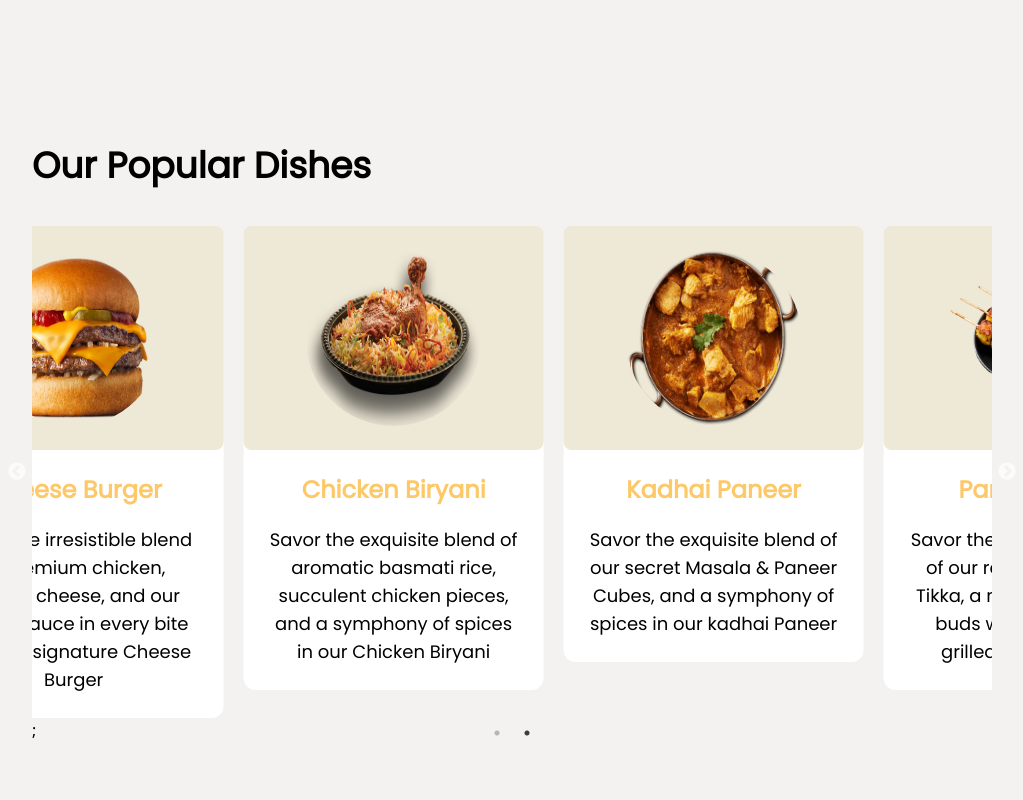
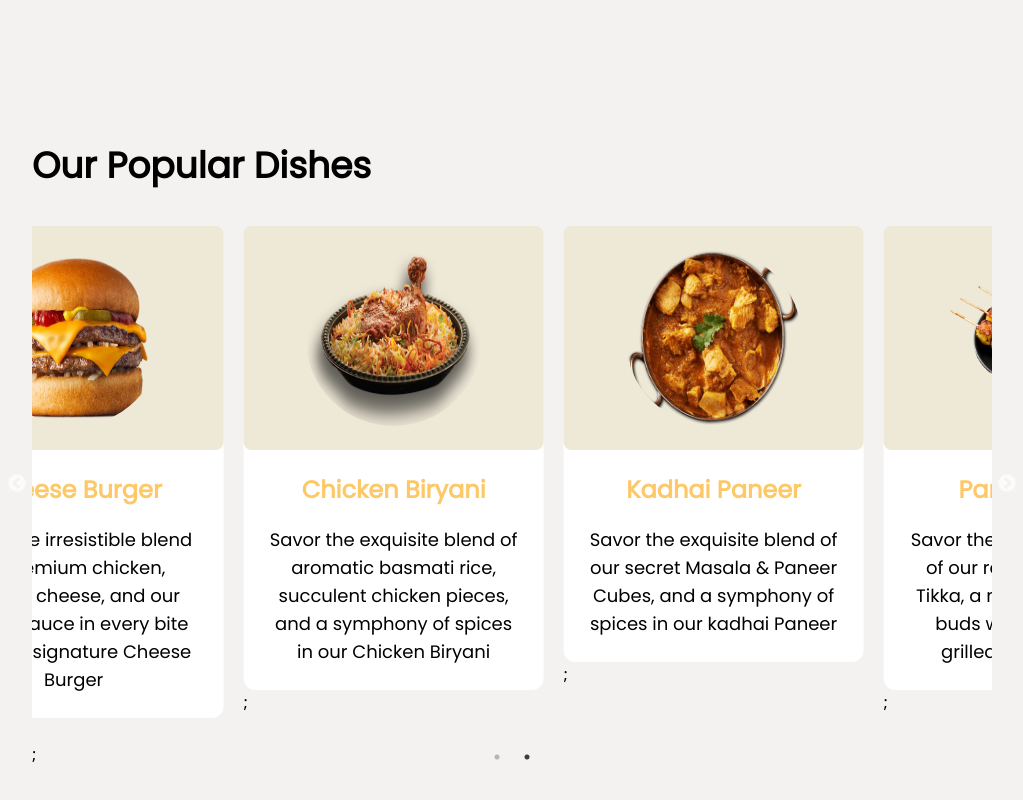
Before and after one commit to Nigam2004/Food-Order-Frontend, a React (Vite) app: page / in a window 1280 px wide. Shown: the part 604-1404 px from the top of the page, without its empty margins (128-1151 px from the left). Built offline with nearby package versions, Linux system fonts and the light colour scheme.

Commit message:
componet separated done

```diff
--- a/src/App.jsx
+++ b/src/App.jsx
@@ -1,13 +1,11 @@
 import React from "react";
 import Home from "./pages/home";
-import SliderPage from "./pages/SliderPage";
+
 import Chef from "./pages/Chef";
 function App() {
   return (
     <>
       <Home />
-      <SliderPage />
-      <Chef />
     </>
   );
 }
--- a/src/components/Carousel.jsx
+++ b/src/components/Carousel.jsx
@@ -1,9 +1,8 @@
-import SliderApi from "./SliderApi";
 import Slider from "react-slick";
 import "slick-carousel/slick/slick.css";
 import "slick-carousel/slick/slick-theme.css";
 
-export default function Carousel() {
+export default function Carousel({ children }) {
   var settings = {
     dots: true,
     infinite: true,
@@ -46,32 +45,7 @@ export default function Carousel() {
   return (
     <>
       <div className="mt-10 ">
-        <Slider {...settings}>
-          {SliderApi.map((da, index) => {
-            return (
-              <div
-                className="bg-white text-black rounded-xl cursor-pointer hover:scale-105  ease-in-out hover:shadow-xl"
-                key={index}
-              >
-                <div className="h-56  bg-[#eee8d7] rounded-lg flex justify-center items-center  ">
-                  <img
-                    src={da.img}
-                    alt={da.name}
-                    className="h-44 w-44 rounded-full"
-                  />
-                </div>
-                <div className="flex flex-col justify-center items-center gap-5 p-6">
-                  <p className="text-xs text-[#fdc868] font-bold font-poppins md:text-xl lg:text-2xl">
-                    {da.name}
-                  </p>
-                  <p className="text-xs font-medium text-center font-poppins md:text-base lg:text-lg">
-                    {da.review}{" "}
-                  </p>
-                </div>
-              </div>
-            );
-          })}
-        </Slider>
+        <Slider {...settings}>{children}</Slider>
       </div>
       ;
     </>
--- /dev/null
+++ b/src/components/FoodCard.jsx
@@ -0,0 +1,25 @@
+import React from "react";
+
+function FoodCard({ data }) {
+  return (
+    <div className="bg-white text-black rounded-xl cursor-pointer hover:scale-105 duration-500 ease-in-out hover:shadow-xl">
+      <div className="h-56  bg-[#eee8d7] rounded-lg flex justify-center items-center  ">
+        <img
+          src={data.img}
+          alt={data.name}
+          className="h-44 w-44 rounded-full"
+        />
+      </div>
+      <div className="flex flex-col justify-center items-center gap-5 p-6">
+        <p className="text-xs text-[#fdc868] font-bold font-poppins md:text-xl lg:text-2xl">
+          {data.name}
+        </p>
+        <p className="text-xs font-medium text-center font-poppins md:text-base lg:text-lg">
+          {data.review}{" "}
+        </p>
+      </div>
+    </div>
+  );
+}
+
+export default FoodCard;
--- a/src/pages/SliderPage.jsx
+++ /dev/null
@@ -1,15 +0,0 @@
-import React from "react";
-import Carousel from "../components/Carousel";
-
-export default function SliderPage() {
-  return (
-    <>
-      <div className="w-3/4 mx-auto h-[600px] md:h-[700px] mb-10 md:mb-5">
-        <div className="text-xs text-left  font-poppins text-black font-semibold rounded md:text-2xl lg:text-4xl">
-          Our Popular Dishes
-        </div>
-        <Carousel />
-      </div>
-    </>
-  );
-}
--- a/src/pages/home.jsx
+++ b/src/pages/home.jsx
@@ -2,12 +2,18 @@ import React, { useEffect } from "react";
 import img1 from "../assets/Burger.png";
 import Aos from "aos";
 import "aos/dist/aos.css";
+import Carousel from "../components/Carousel";
+import Chef from "./Chef";
+import FoodCard from "../components/FoodCard";
+import { Fragment } from "react";
+import SliderApi from "../components/SliderApi";
 
 function Home() {
   useEffect(() => {
     Aos.init({ duration: 2000 });
   }, []);
   return (
+    <>
       <div className="container  mx-auto flex items-center justify-between h-[350px] gap-[1rem] md:gap-10 md:h-[450px] lg:h-[750px] ">
         <div className="w-2/3  p-6" data-aos="fade-right">
           <h1 className=" text-base font-poppins font-bold mb-2 ">
@@ -31,6 +37,22 @@ function Home() {
           />
         </div>
       </div>
+      <div className="w-3/4 mx-auto h-[600px] md:h-[700px] mb-10 md:mb-5">
+        <div className="text-xs text-left  font-poppins text-black font-semibold rounded md:text-2xl lg:text-4xl">
+          Our Popular Dishes
+        </div>
+        <Carousel>
+          {SliderApi.map((data, index) => {
+            return (
+              <Fragment key={index}>
+                <FoodCard data={data}></FoodCard>;
+              </Fragment>
+            );
+          })}
+        </Carousel>
+      </div>
+      <Chef></Chef>
+    </>
   );
 }
 
```
Lines whose indentation alone changed are shown as unchanged.
